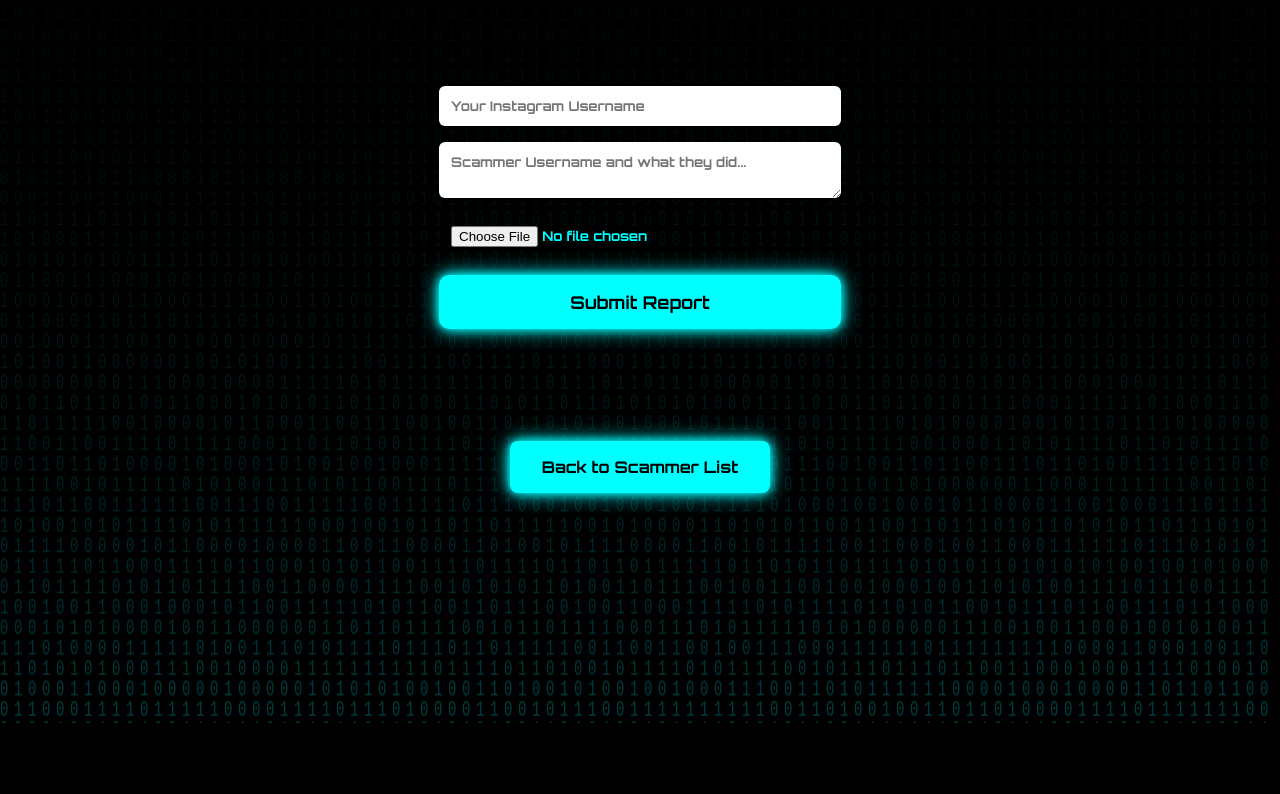
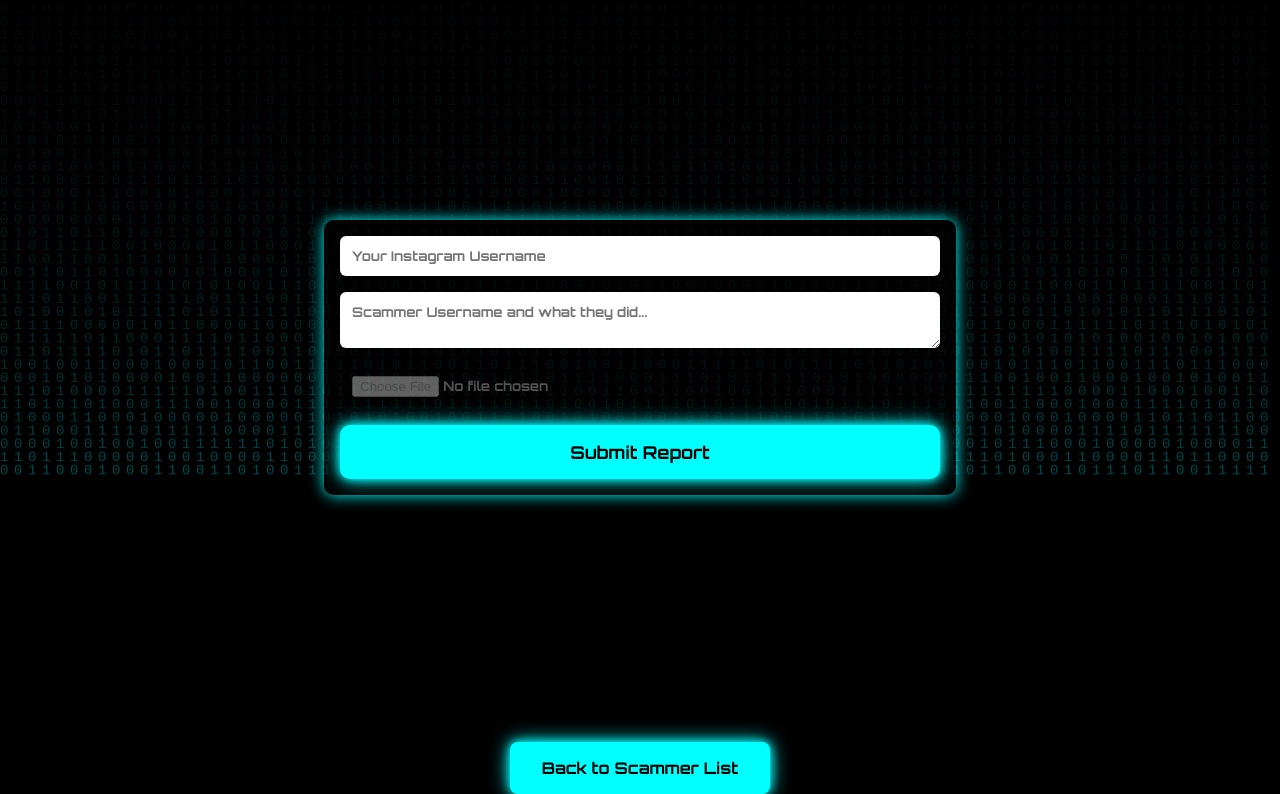
Before and after one commit to CPMGARAGE/cpmgaragestudios, a plain HTML site: page scamreport.html in a window 1280 px wide. Shown: the part 77-871 px from the top of the page. Before the commit the page ends 800 px from the top, so only its background shows below. Drawn offline with Linux system fonts and the light colour scheme.

Commit message:
Add files via upload

```diff
--- a/scamreport.html
+++ b/scamreport.html
@@ -60,11 +60,11 @@
   <h1 class="neon">Submit Scam Report</h1>
 </header>
 
-  <div style="position: relative; z-index: 1; padding: 2rem; display: flex; justify-content: center;">
-  <form class="scam-form" action="https://formspree.io/f/mwpoydrb" method="POST" enctype="multipart/form-data">
+  <div style="position: relative; z-index: 1; padding: 2rem; display: flex; justify-content: center; align-items: center; min-height: 80vh;">
+  <form class="scam-form" style="width: 100%; max-width: 600px; padding: 1rem; background-color: rgba(0, 0, 0, 0.6); border-radius: 10px; box-shadow: 0 0 15px #0ff;" action="https://formspree.io/f/mwpoydrb" method="POST" enctype="multipart/form-data">
     <input type="text" name="user" placeholder="Your Instagram Username" required />
     <textarea name="scammer" placeholder="Scammer Username and what they did..." required></textarea>
-    <input type="file" name="evidence" accept="image/*" />
+    <input type="file" name="evidence" accept="image/*" disabled title="File uploads are not supported on this plan." />
     <button type="submit">Submit Report</button>
   </form>
 </div>
@@ -110,7 +110,7 @@
 <audio id="bg-music" autoplay loop preload="auto">
   <source src="assets/audio/music.mp3" type="audio/mpeg" />
 </audio>
-<div id="thankyou-popup" style="display: none; position: fixed; top: 50%; left: 50%; transform: translate(-50%, -50%) scale(0.5); background: rgba(0, 0, 0, 0.9); border: 2px solid #0ff; border-radius: 10px; padding: 2rem; text-align: center; color: #0ff; font-family: Orbitron; z-index: 9999; box-shadow: 0 0 20px #0ff;">
+<div id="thankyou-popup" style="display: none; position: fixed; top: 50%; left: 50%; transform: translate(-50%, -50%) scale(0.5); background: rgba(0, 0, 0, 0.9); border: 2px solid #0ff; border-radius: 10px; padding: 2rem; text-align: center; color: #0ff; font-family: Orbitron; z-index: 9999; box-shadow: 0 0 20px #0ff; max-width: 90vw; width: 400px;" >
   <div style="font-size: 2rem; margin-bottom: 1rem;">✅</div>
   <div>Thank you for your report!</div>
 </div>
```
